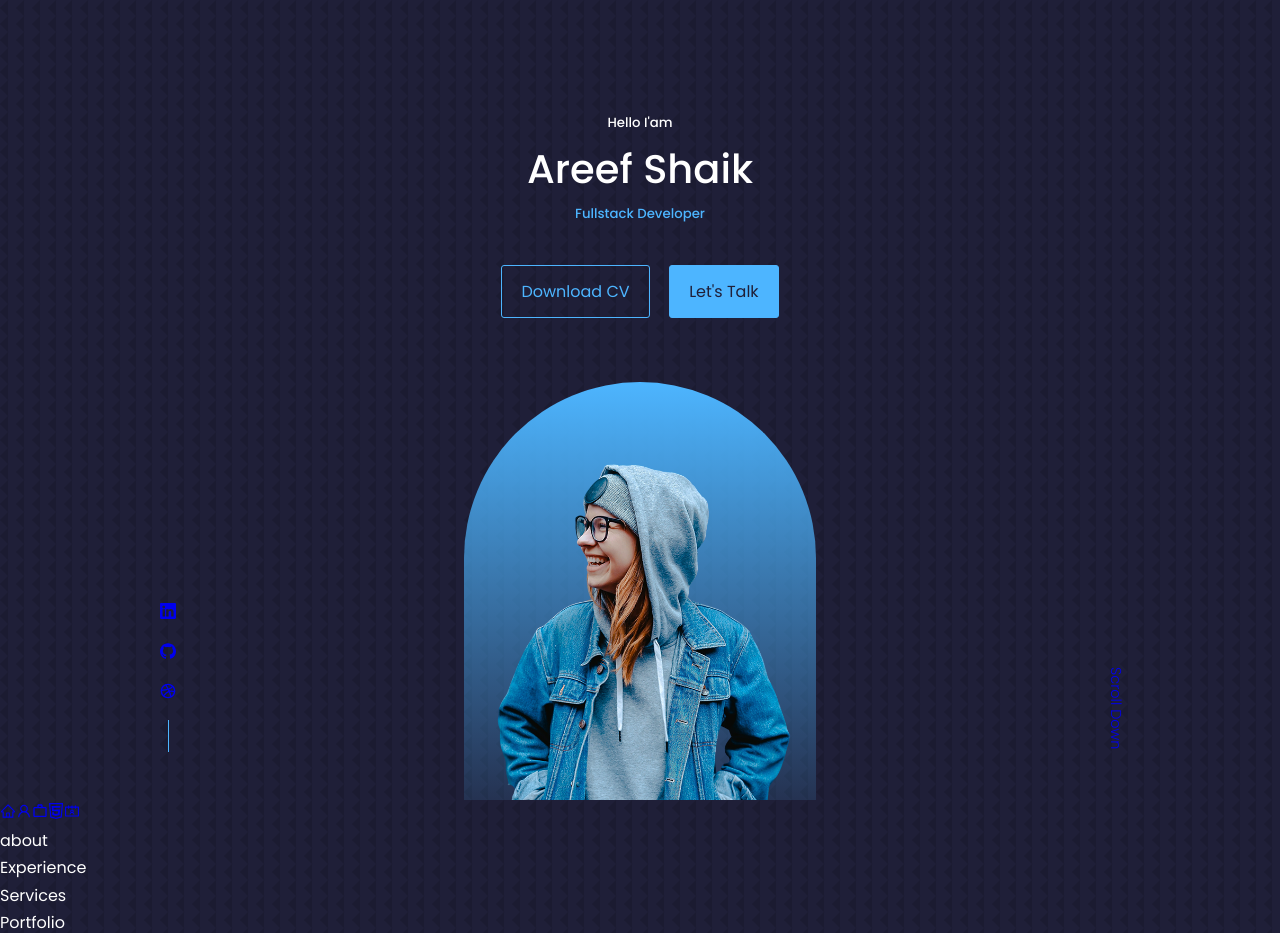
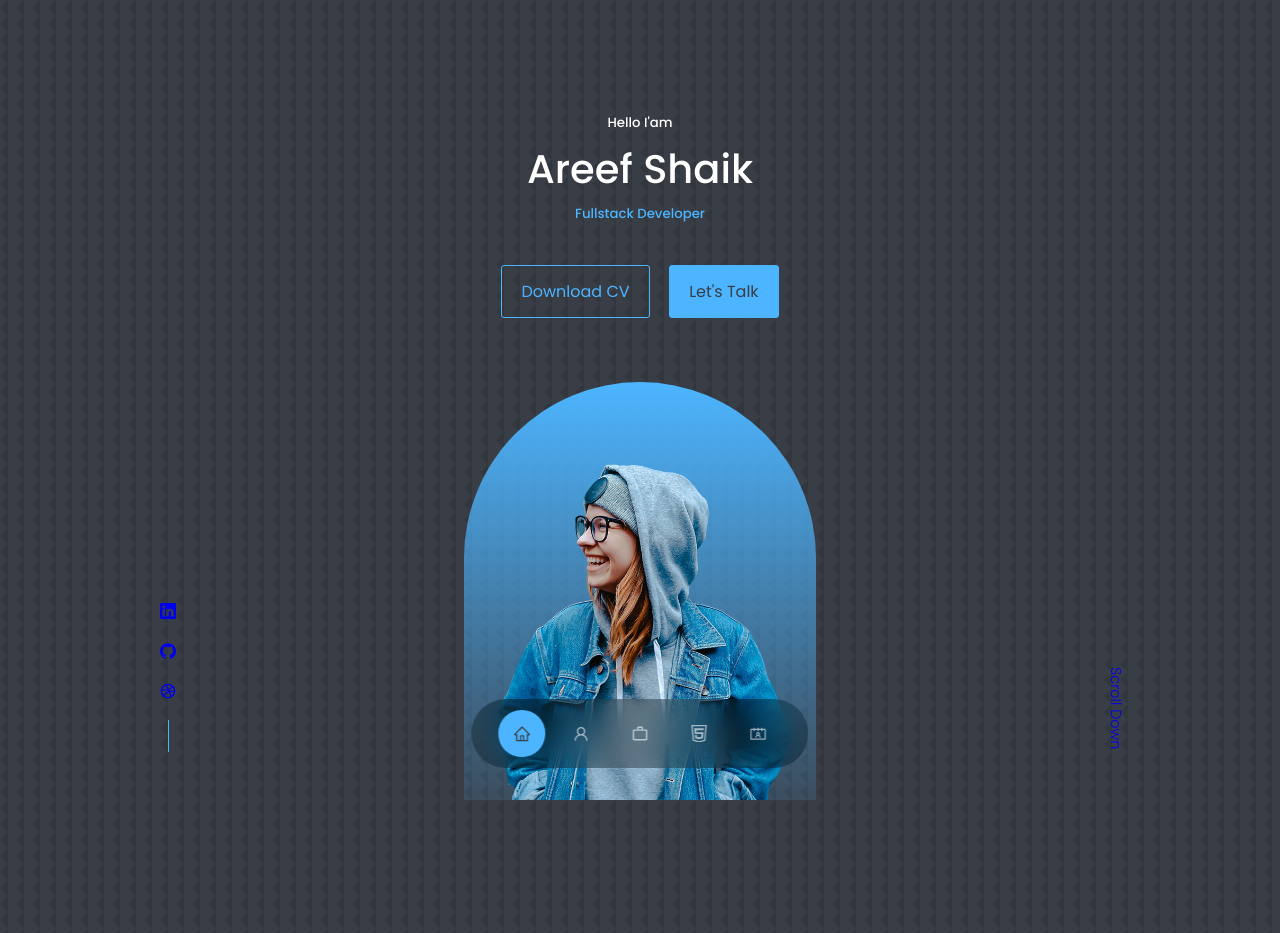
Before and after one commit to shaikareef482/react-portfolio-website1, a React (Create React App) app: page / in a window 1280 px wide. Shown: the top 933 px of the page. Built offline with nearby package versions, Linux system fonts and the light colour scheme.

Commit message:
created navigation bar

```diff
--- a/src/components/about/About.jsx
+++ b/src/components/about/About.jsx
@@ -2,7 +2,11 @@ import React from 'react'
 
 const About = () => {
   return (
-    <div>about</div>
+    <section>
+      <div id='about'>
+        About
+      </div>
+    </section>
   )
 }
 
--- a/src/components/contact/Contact.jsx
+++ b/src/components/contact/Contact.jsx
@@ -2,7 +2,7 @@ import React from 'react'
 import classes from './contact.module.css';
 const Contact = () => {
   return (
-    <div>Contact</div>
+    <section id='contact'>Contact</section>
   )
 }
 
--- a/src/components/experience/Experience.jsx
+++ b/src/components/experience/Experience.jsx
@@ -2,7 +2,7 @@ import React from 'react'
 import classes from './experience.module.css';
 const Experience = () => {
   return (
-    <div>Experience</div>
+    <section id='experience'>Experience</section>
   )
 }
 
--- a/src/components/nav/Nav.jsx
+++ b/src/components/nav/Nav.jsx
@@ -5,13 +5,14 @@ import {MdWorkOutline} from "react-icons/md";
 import {ImHtmlFive2} from "react-icons/im";
 import { useState } from 'react';
 const Nav = () => {
+  const [activeNav,setActiveNav]=useState('#');
   return (
-    <nav>
-     <a href="#" ><AiOutlineHome/></a>
-     <a href="#about"><AiOutlineUser/></a>
-     <a href="#experience"><MdWorkOutline/></a>
-     <a href="#service"><ImHtmlFive2/></a>
-     <a href="#contact"><AiOutlineContacts/></a>
+    <nav className={classes.nav}>
+     <a href="#" onClick={()=>setActiveNav('#')} className={activeNav==='#'?classes.active : ''}><AiOutlineHome/></a>
+     <a href="#about" onClick={()=>setActiveNav('#about')} className={activeNav==='#about'?classes.active : ''}><AiOutlineUser/></a>
+     <a href="#experience" onClick={()=>setActiveNav('#experience')} className={activeNav==='#experience'?classes.active : ''}><MdWorkOutline/></a>
+     <a href="#service" onClick={()=>setActiveNav('#service')} className={activeNav==='#service'?classes.active : ''}><ImHtmlFive2/></a>
+     <a href="#contact" onClick={()=>setActiveNav('#contact')} className={activeNav==='#contact'?classes.active : ''}><AiOutlineContacts/></a>
 
     </nav>
   )
--- a/src/components/nav/nav.module.css
+++ b/src/components/nav/nav.module.css
@@ -0,0 +1,33 @@
+.nav{
+    background: rgba(0, 0, 0, 0.3);
+    width: max-content;
+    display: block;
+    padding:0.7rem  1.7rem;
+    z-index: 2;
+    position: fixed;
+    left: 50%;
+    transform: translateX(-50%);
+    bottom: 2rem;
+    display: flex;
+    gap: 0.8rem;
+    border-radius: 3rem;
+    backdrop-filter: blur(15px);
+
+}
+.nav a{
+    background: transparent;
+    padding: 0.9rem;
+    border-radius: 50%;
+    display: flex;
+    color: var(--color-light);
+    font-size: 1.1rem;
+
+}
+.nav a:hover{
+    background: rgba(0, 0, 0, 0.3);
+
+}
+.nav a.active{
+    background: var(--color-primary);
+    color: var(--color-bg);
+}
--- a/src/components/portfolio/Portfolio.jsx
+++ b/src/components/portfolio/Portfolio.jsx
@@ -2,7 +2,7 @@ import React from 'react'
 import classes from './portfolio.module.css';
 const Portfolio = () => {
   return (
-    <div>Portfolio</div>
+    <section id='portfolio'>Portfolio</section>
   )
 }
 
--- a/src/components/services/Services.jsx
+++ b/src/components/services/Services.jsx
@@ -2,7 +2,7 @@ import React from 'react'
 import classes from './services.module.css'
 const Services = () => {
   return (
-    <div>Services</div>
+    <section id='service'>Services</section>
   )
 }
 
--- a/src/components/testimonials/Testmonial.jsx
+++ b/src/components/testimonials/Testmonial.jsx
@@ -2,7 +2,7 @@ import React from 'react'
 import classes from './testimonial.module.css';
 const Testmonial = () => {
   return (
-    <div>Testmonial</div>
+    <section id='testmonials'>Testmonial</section>
   )
 }
 
--- a/src/index.css
+++ b/src/index.css
@@ -11,7 +11,7 @@
 }
 
 :root{
-    --color-bg:#1f1f38;
+    --color-bg: #393E46;
     --color-bg-variant:#2c2c6c;
     --color-primary:#4db5ff;
     --color-primary-varient: rgba(77,181,255,0.4);
```
